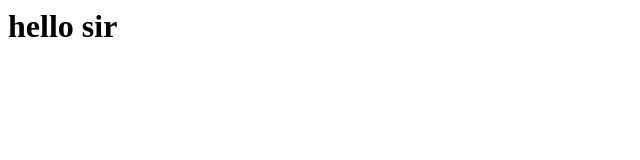
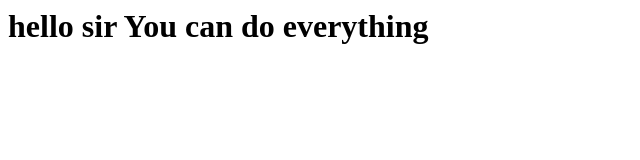
Before and after one commit to anshulsingh012024/firstgitrepo1, a plain HTML site: page index.html in a window 1280 px wide. Shown: the whole page, without its empty margins (0-640 px from the left). Drawn offline with Linux system fonts and the light colour scheme.

Commit message:
completed the first quote

```diff
--- a/index.html
+++ b/index.html
@@ -1,6 +1,6 @@
 <html>
 	<body>
-		<h1>hello sir</h1>
+		<h1>hello sir You can do everything</h1>
 	</body>
 
 
```
